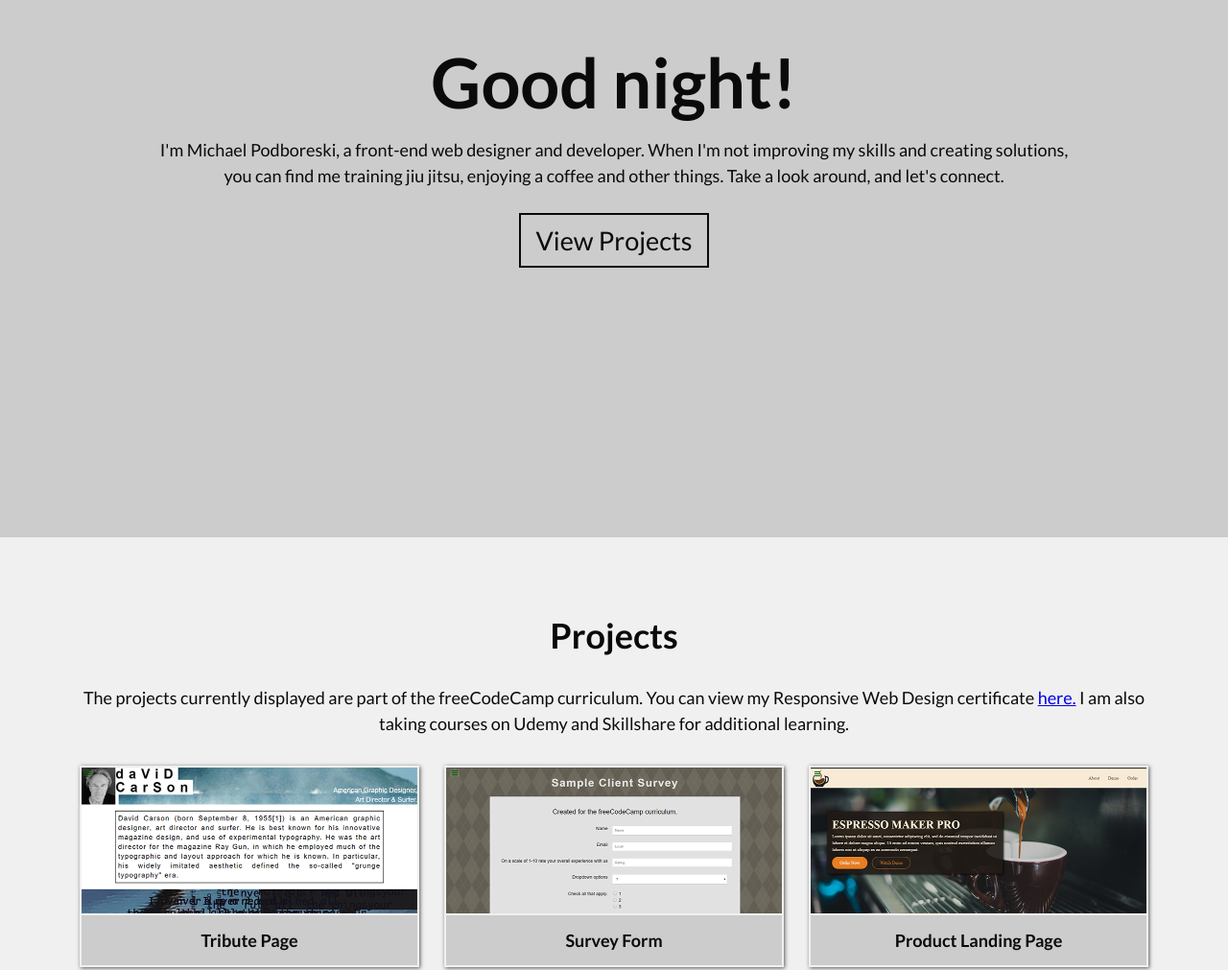
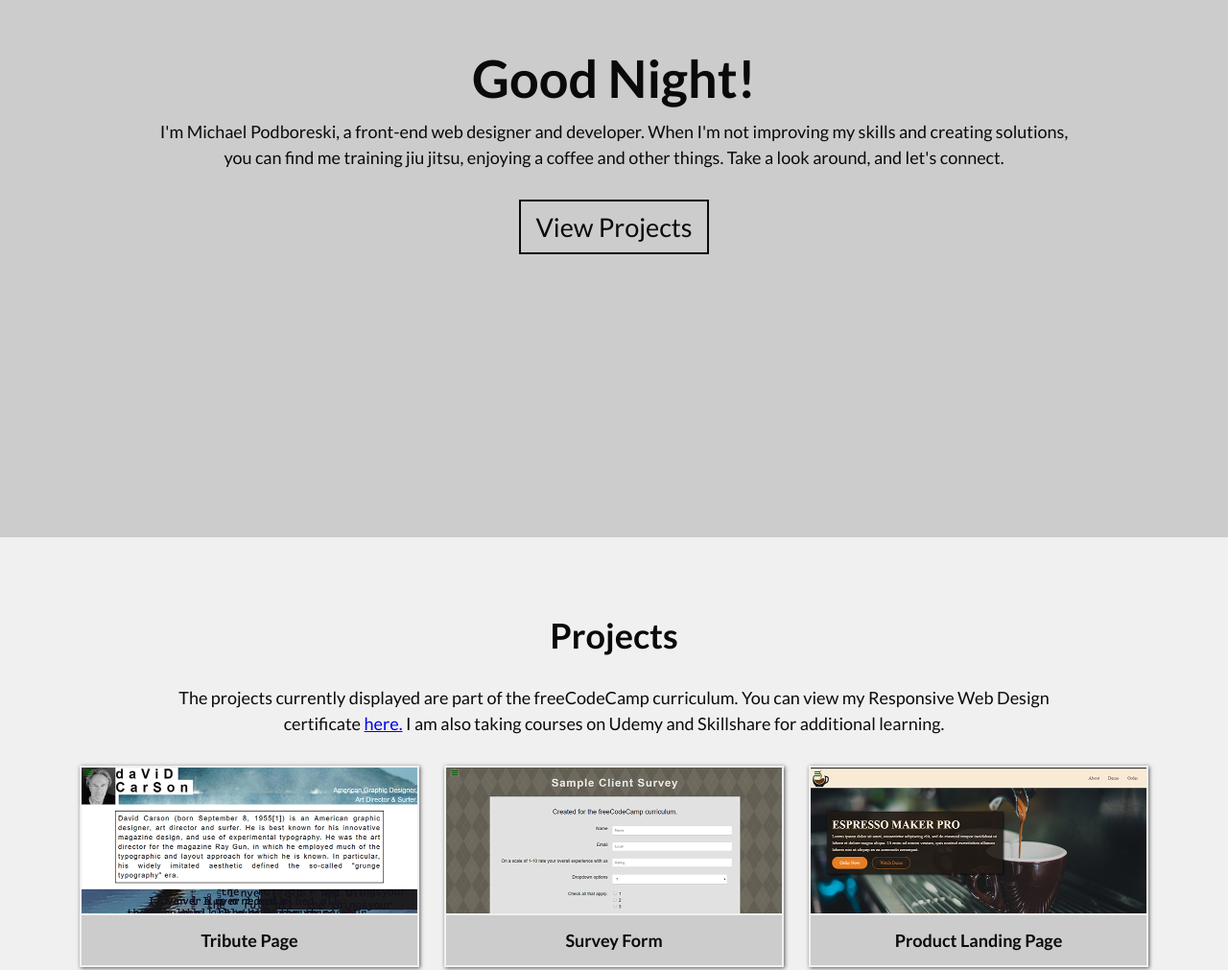
Before and after one commit to mpodboreski/mpodboreski.github.io, a plain HTML site: page index.html in a window 1280 px wide. Shown: the part 240-1251 px from the top of the page at 96% size. Drawn offline with Linux system fonts and the light colour scheme.

Commit message:
Cleaned up code

```diff
--- a/css/style.css
+++ b/css/style.css
@@ -20,11 +20,18 @@ body {
 h3 {
     text-align: center;
     font-size: 2em;
+    margin-bottom: 30px;
 }
 
 p {
     line-height: 1.5;
     padding-bottom: 30px;
+}
+
+.summary-text {
+    max-width: 960px;
+    margin: 0 auto;
+    text-align: center;
 }
 
 .spacer-header {
@@ -117,6 +124,7 @@ header h3 {
     display: -ms-flexbox;
     display: flex;
     font-size: 1.5em;
+    margin: 0;
 }
 
 header h4 {
@@ -184,33 +192,20 @@ nav li a:hover {
     height: 100vh;
     background-color: #ccc;
     display: flex;
+    flex-direction: column;
     justify-content: center;
     align-items: center;
     text-align: center;
-
 }
 
-.intro {
-    max-width: 960px;
-    margin: 0 auto;
-}
-
-.intro p {
-    padding-bottom: 25px;
-}
-
-.intro h1 {
-    font-size: 4em;
+#greeting {
+    font-size: 3em;
+    line-height: 1;
+    text-transform: capitalize;
 }
 
 #projects {
-    width: 90%;
-    margin: 0 auto 100px;
-    text-align: center;
-}
-
-#projects h3 {
-    margin-bottom: 30px;
+    margin-bottom: 100px;
 }
 
 .project-container {
@@ -299,7 +294,7 @@ nav li a:hover {
 }
 
 #contact li {
-    padding: 20px 20px 0;
+    padding: 0px 20px 0;
 }
 
 #contact li a {
@@ -379,13 +374,8 @@ nav li a:hover {
         opacity: .5;
     }
 
-    .intro h1 {
-        font-size: 3em;
-    }
-
     .intro p {
         padding: 0 25px 25px;
-
     }
   }
 
--- a/index.html
+++ b/index.html
@@ -7,7 +7,8 @@
     <meta content="width=device-width, height=device-height, initial-scale=1" name="viewport">
     <title>Pittsburgh Front-end Web Design & Development &middot; Michael Podboreski</title>
     <link rel="stylesheet" type="text/css" href="css/style.css">
-        <link rel="stylesheet" href="https://use.fontawesome.com/releases/v5.3.1/css/all.css" integrity="sha384-mzrmE5qonljUremFsqc01SB46JvROS7bZs3IO2EmfFsd15uHvIt+Y8vEf7N7fWAU" crossorigin="anonymous">
+    <link rel="stylesheet" href="https://use.fontawesome.com/releases/v5.3.1/css/all.css" integrity="sha384-mzrmE5qonljUremFsqc01SB46JvROS7bZs3IO2EmfFsd15uHvIt+Y8vEf7N7fWAU"
+        crossorigin="anonymous">
 
 
     <link href="https://fonts.googleapis.com/css?family=Lato:400,700" rel="stylesheet">
@@ -18,7 +19,7 @@
     <header>
         <!-- <div class="nav-bar"> -->
         <div>
-                        <img src="images/portrait.png"  alt="Pic of Michael Podboreski" class="portrait"/>
+            <img src="images/portrait.png" alt="Pic of Michael Podboreski" class="portrait" />
         </div>
         <div class="site-info">
             <h3>michaelPodboreski</h3>
@@ -45,13 +46,14 @@
     </header>
 
     <div id="welcome-section">
-                <div class="intro">
-                <!-- <h1>Hi,</h1> -->
-                <script src="js/add-greeting.js"></script>
-                <p>I'm Michael Podboreski, a front-end web designer and developer. When I'm not improving my skills and creating solutions, you can find me training jiu jitsu, enjoying a coffee and other things. Take a look around, and let's connect.
+        <h1 id="greeting">Hi,</h1>
+        <div class="summary-text">
+            <p>I'm Michael Podboreski, a front-end web designer and developer. When I'm not improving my skills and
+                creating solutions, you can find me training jiu jitsu, enjoying a coffee and other things. Take a look
+                around, and let's connect.
             </p>
+        </div>
         <a class="btn" href="#projects-anchor">View Projects</a>
-            </div>
     </div>
 
     <div class="spacer-header"></div>
@@ -62,29 +64,42 @@
     <section id="projects">
         <div>
             <h3>Projects</h3>
-                        <p>The projects currently displayed are part of the freeCodeCamp curriculum. You can view my Responsive Web Design certificate <a href="https://www.freecodecamp.org/certification/mpodboreski/responsive-web-design" target="_blank">here.</a> I am also taking courses on Udemy and Skillshare for additional learning.
+            <div class="summary-text">
+                <p>The projects currently displayed are part of the freeCodeCamp curriculum. You can view my Responsive
+                    Web Design certificate <a href="https://www.freecodecamp.org/certification/mpodboreski/responsive-web-design"
+                        target="_blank">here.</a> I am also taking courses on Udemy and Skillshare for additional
+                    learning.
                 </p>
+            </div>
         </div>
         <div class="project-container">
 
             <figure class="project-tile">
-                            <a href="https://codepen.io/mpodboreski/full/JMBbvE" target="_blank"><img src="images/projects/tributePage.png" alt="Tribute Page" />
-                            <figcaption class="project-title">Tribute Page</figcaption></a>
+                <a href="https://codepen.io/mpodboreski/full/JMBbvE" target="_blank"><img src="images/projects/tributePage.png"
+                        alt="Tribute Page" />
+                    <figcaption class="project-title">Tribute Page</figcaption>
+                </a>
             </figure>
 
             <figure class="project-tile">
-                                <a href="https://codepen.io/mpodboreski/full/bjKyPO" target="_blank"><img src="images/projects/sampleClientSurvey.png" alt="Survey Form" />
-                                <figcaption class="project-title">Survey Form</figcaption></a>
+                <a href="https://codepen.io/mpodboreski/full/bjKyPO" target="_blank"><img src="images/projects/sampleClientSurvey.png"
+                        alt="Survey Form" />
+                    <figcaption class="project-title">Survey Form</figcaption>
+                </a>
             </figure>
 
             <figure class="project-tile">
-                                    <a href="https://codepen.io/mpodboreski/full/wEGLKO" target="_blank"><img src="images/projects/productLandingPage.png" alt="Product Landing Page" />
-                                    <figcaption class="project-title">Product Landing Page</figcaption></a>
+                <a href="https://codepen.io/mpodboreski/full/wEGLKO" target="_blank"><img src="images/projects/productLandingPage.png"
+                        alt="Product Landing Page" />
+                    <figcaption class="project-title">Product Landing Page</figcaption>
+                </a>
             </figure>
 
             <figure class="project-tile">
-                                        <a href="https://codepen.io/mpodboreski/full/PymEGg" target="_blank"><img src="images/projects/techDocPage.png" alt="Technical Doc Page" />
-                                        <figcaption class="project-title">Technical Doc Page</figcaption></a>
+                <a href="https://codepen.io/mpodboreski/full/PymEGg" target="_blank"><img src="images/projects/techDocPage.png"
+                        alt="Technical Doc Page" />
+                    <figcaption class="project-title">Technical Doc Page</figcaption>
+                </a>
             </figure>
 
         </div>
@@ -108,6 +123,7 @@
         </div>
     </section>
     <script src="js/toggle-bar.js"></script>
+    <script src="js/add-greeting.js"></script>
 </body>
 
 </html>
--- a/js/add-greeting.js
+++ b/js/add-greeting.js
@@ -18,4 +18,5 @@ if (hourNow > 18 || hourNow < 6) {
     greeting = 'Hi!';
 }
 
-document.write('<h1>' + greeting + '</h1>');
+var el = document.getElementById('greeting');
+el.textContent = greeting;
```
Lines whose indentation alone changed are shown as unchanged.
